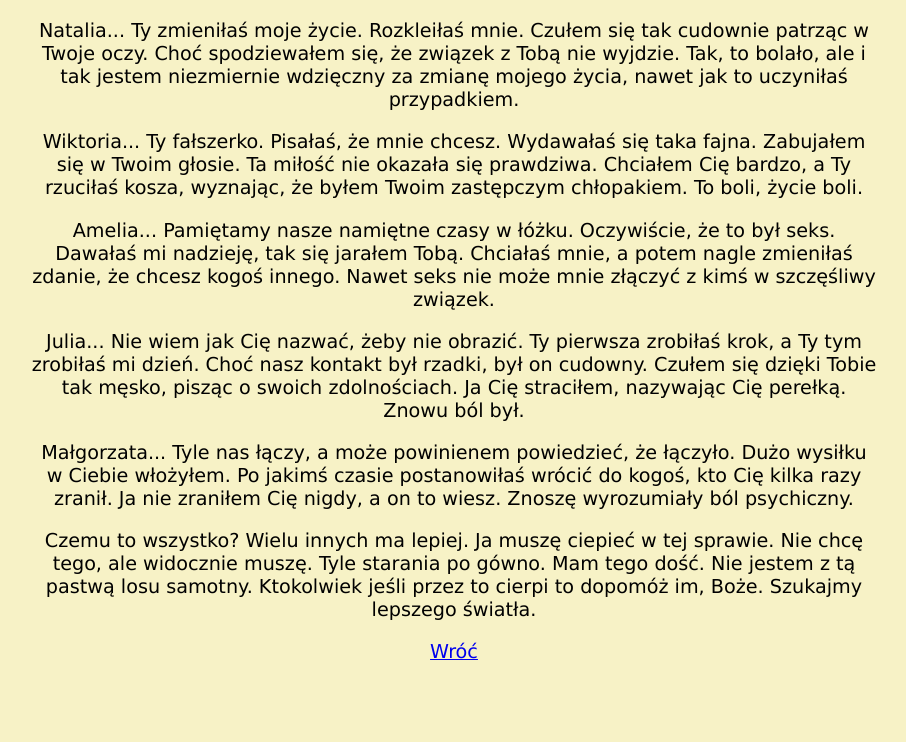
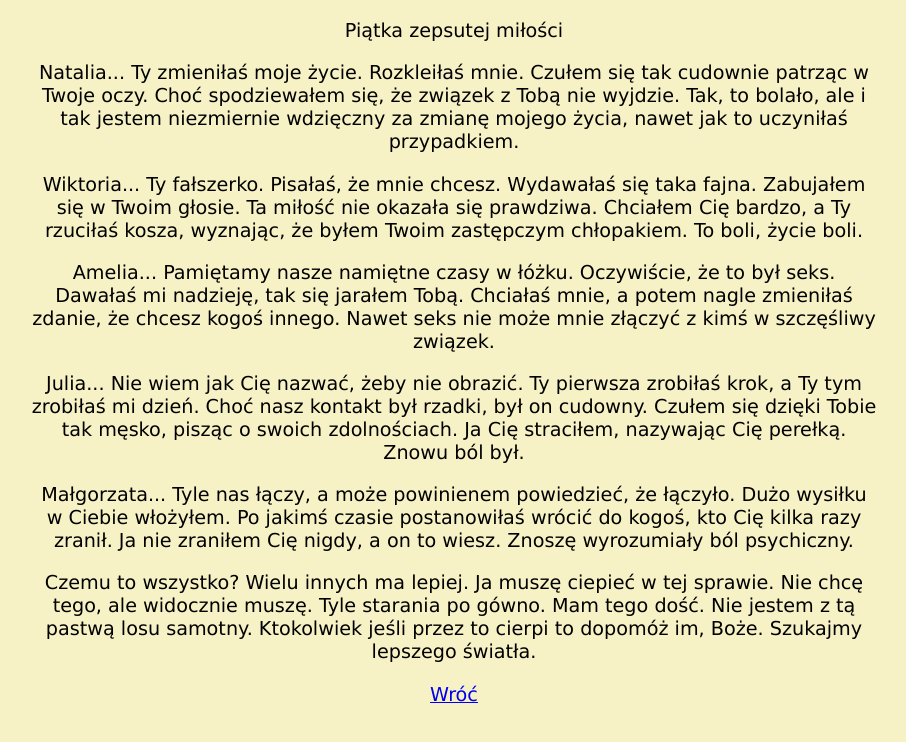
Before and after one commit to TwainPoet/piatka-zepsutej-milosci, a plain HTML site: page index.html in a window 1280 px wide. Shown: the whole page, without its empty margins (186-1092 px from the left). Drawn offline with Linux system fonts and the light colour scheme.

Commit message:
Update index.html

```diff
--- a/index.html
+++ b/index.html
@@ -9,6 +9,7 @@
 
 <div class="container">
 	<div class="content">
+		<p>Piątka zepsutej miłości</p>
 		<p>Natalia... Ty zmieniłaś moje życie. Rozkleiłaś mnie. Czułem się tak cudownie patrząc w Twoje oczy. Choć spodziewałem się, że związek z Tobą nie wyjdzie. Tak, to bolało, ale i tak jestem niezmiernie wdzięczny za zmianę mojego życia, nawet jak to uczyniłaś przypadkiem.</p>
 		<p>Wiktoria... Ty fałszerko. Pisałaś, że mnie chcesz. Wydawałaś się taka fajna. Zabujałem się w Twoim głosie. Ta miłość nie okazała się prawdziwa. Chciałem Cię bardzo, a Ty rzuciłaś kosza, wyznając, że byłem Twoim zastępczym chłopakiem. To boli, życie boli.</p>
 		<p>Amelia... Pamiętamy nasze namiętne czasy w łóżku. Oczywiście, że to był seks. Dawałaś mi nadzieję, tak się jarałem Tobą. Chciałaś mnie, a potem nagle zmieniłaś zdanie, że chcesz kogoś innego. Nawet seks nie może mnie złączyć z kimś w szczęśliwy związek.</p>
```
